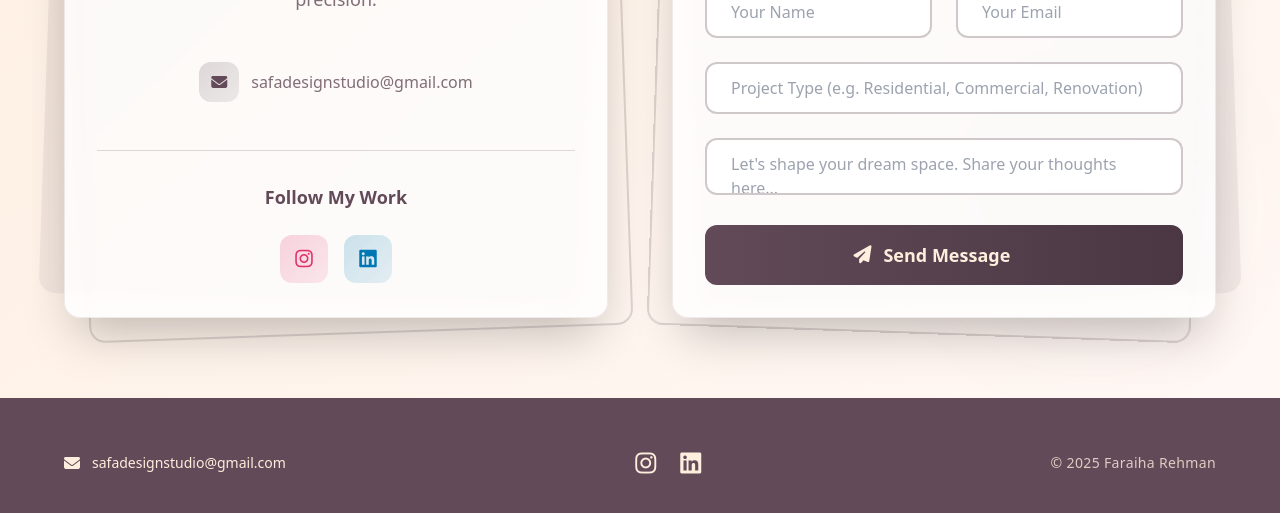
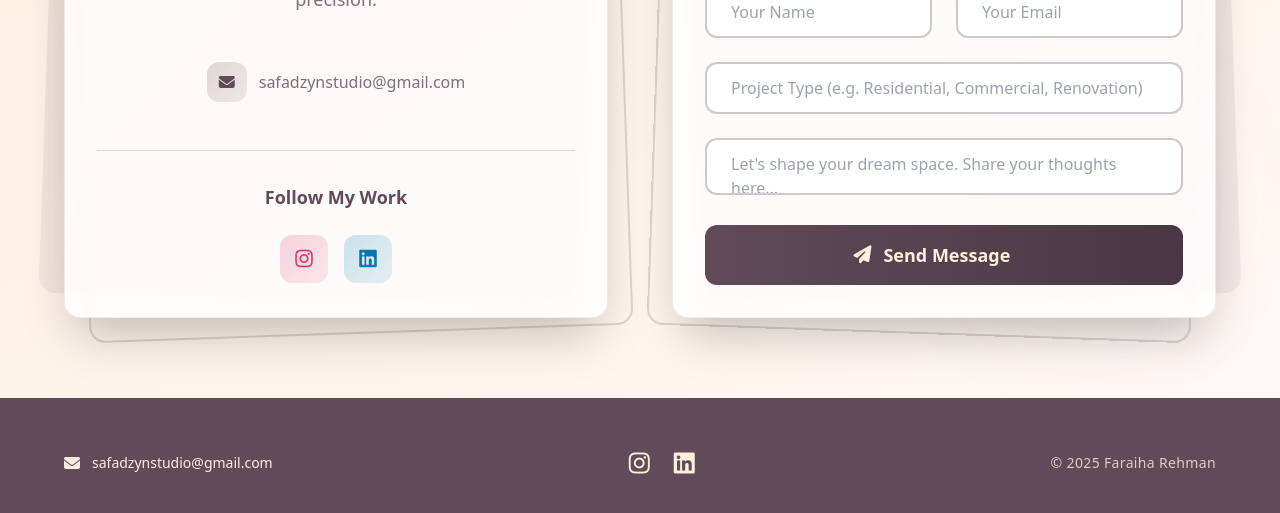
Before and after one commit to DiyaKanwar/Faraiha-Rehman-Portfolio, a React (Create React App) app: page / in a window 1280 px wide. Shown: the part 5708-6221 px from the top of the page. Built offline with nearby package versions, Linux system fonts and the light colour scheme; the HTML template or start-up script is replaced by a standard one.

Commit message:
Resolve merge conflict and update navbar padding

```diff
--- a/src/App.js
+++ b/src/App.js
@@ -846,10 +846,10 @@ export default function App() {
                       <i className="fas fa-envelope text-[#624A58] group-hover:text-[#FEEEDE] text-base transition-colors duration-300"></i>
                     </div>
                     <a
-                      href="mailto:safadesignstudio@gmail.com"
+                      href="mailto:safadzynstudio@gmail.com"
                       className="text-[#624A58]/80 hover:text-[#624A58] transition-colors text-base font-medium"
                     >
-                      safadesignstudio@gmail.com
+                      safadzynstudio@gmail.com
                     </a>
                   </div>
 
@@ -971,7 +971,7 @@ export default function App() {
                 className="flex items-center gap-3 hover:text-[#F8B195] transition-all duration-300 hover:scale-105 font-medium"
               >
                 <i className="fas fa-envelope text-base"></i>
-                safadesignstudio@gmail.com
+                safadzynstudio@gmail.com
               </a>
             </div>
 
```
